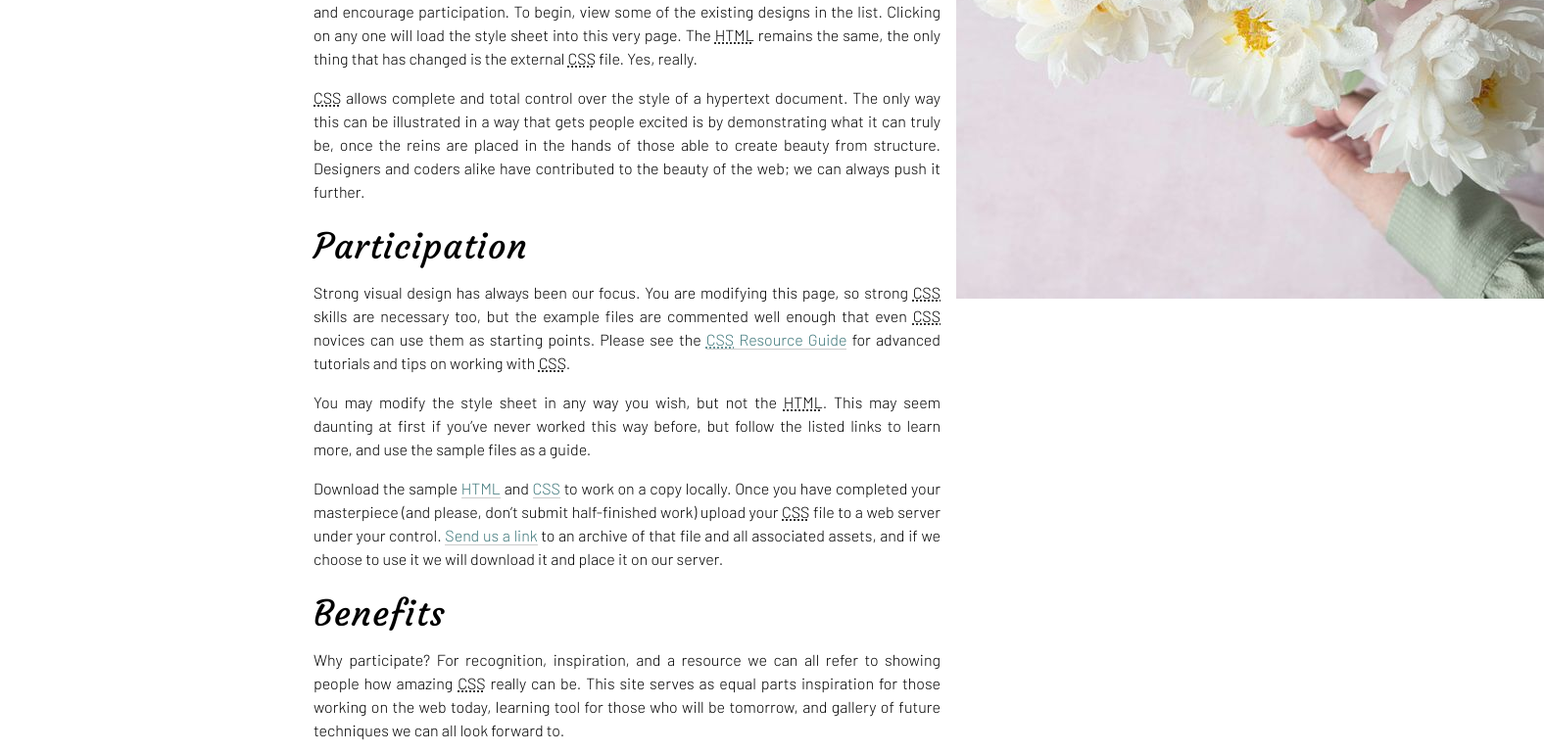
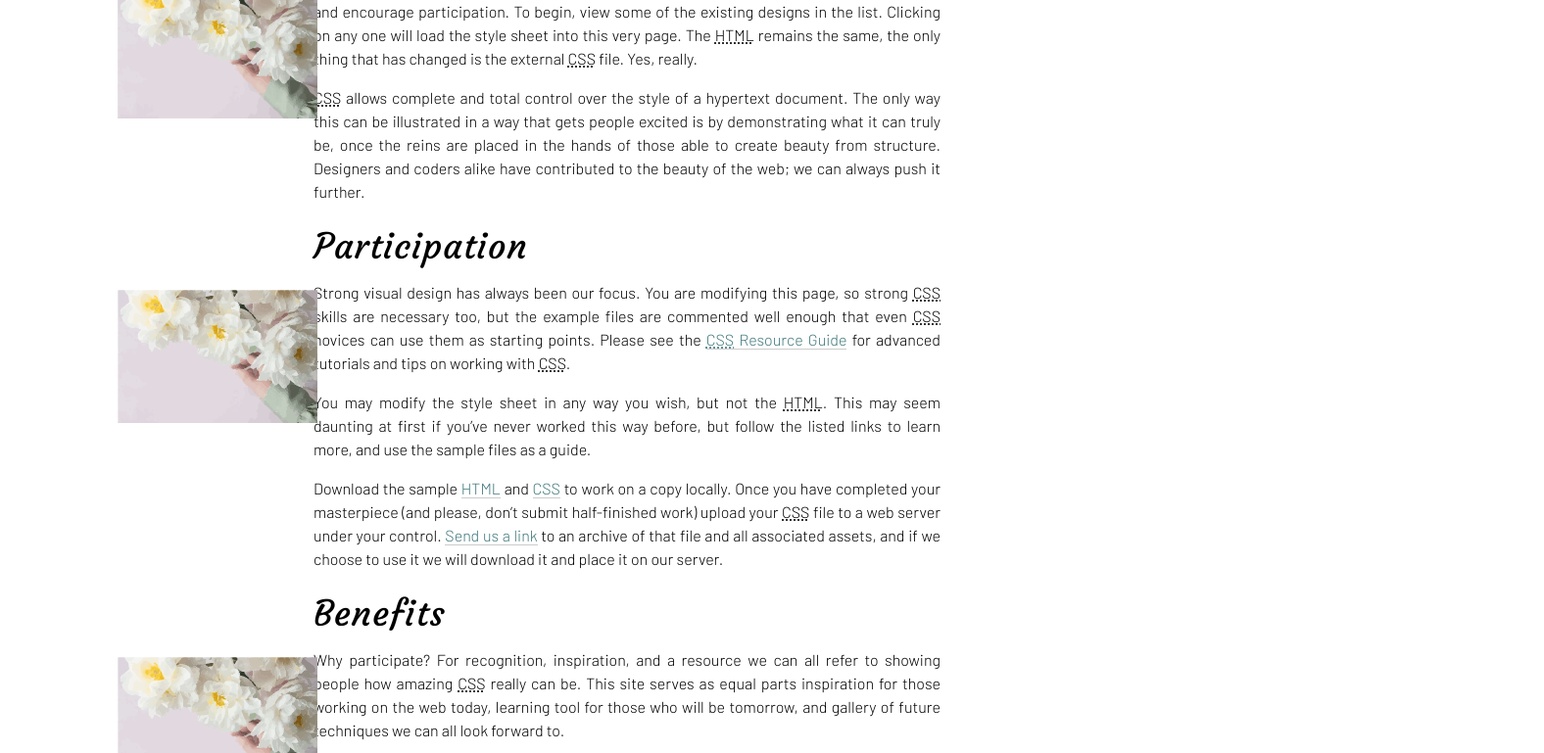
Before and after one commit to Hatsumi07/florals, a plain HTML site: page index.html in a window 1280 px wide. Shown: the part 778-1547 px from the top of the page at 98% size, 1576 px wide, since content can reach past the window. Drawn offline with Linux system fonts and the light colour scheme; a web font is replaced by a local one.

Commit message:
placing images

```diff
--- a/style.scss
+++ b/style.scss
@@ -59,16 +59,17 @@ body{
 		grid-row: 2/3;
 	}
 }
-.page-wraher::after{
-	content: url(images/bannersmall.jpg);
-	grid-column: 3/4;
-	grid-row: 3/4;
-	max-width: 50px;
-}
-.page-wraher::before{
-	content:url(images/bannersmall.svg);
-	grid-column: 1/2;
-	grid-row: 2/3;
+
+.page-wraher > div:before, .mainsupporting > div:before {
+	content: " ";
+  	position: absolute;
+  	width: 70%;
+  	height: 17%;
+ 	//  z-index: -1;
+  	margin-top: 80px;
+  	margin-left: -200px;
+	background-image: url(images/bannersmall.svg);
+	background-repeat: no-repeat;
 }
 
 
```
Also changed, not shown: style.css, 1 other file.
